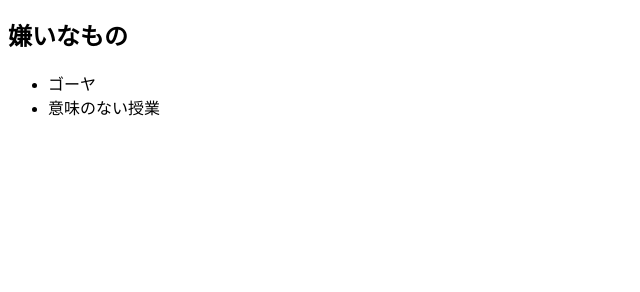
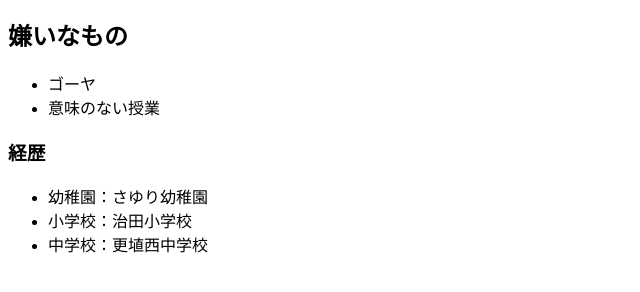
Before and after one commit to UshizawaTakumi/git_practice, a plain HTML site: page index.html in a window 1280 px wide. Shown: the part 464-756 px from the top of the page, without its empty margins (0-640 px from the left). Drawn offline with Linux system fonts and the light colour scheme.

Commit message:
経歴を追記

```diff
--- a/index.html
+++ b/index.html
@@ -34,5 +34,12 @@
             <li>ゴーヤ</li>
             <li>意味のない授業</li>
         </ul>
+
+        <h3>経歴</h3>
+        <ul>
+            <li>幼稚園：さゆり幼稚園</li>
+            <li>小学校：治田小学校</li>
+            <li>中学校：更埴西中学校</li>
+        </ul>
     </body>
 </html>
```
